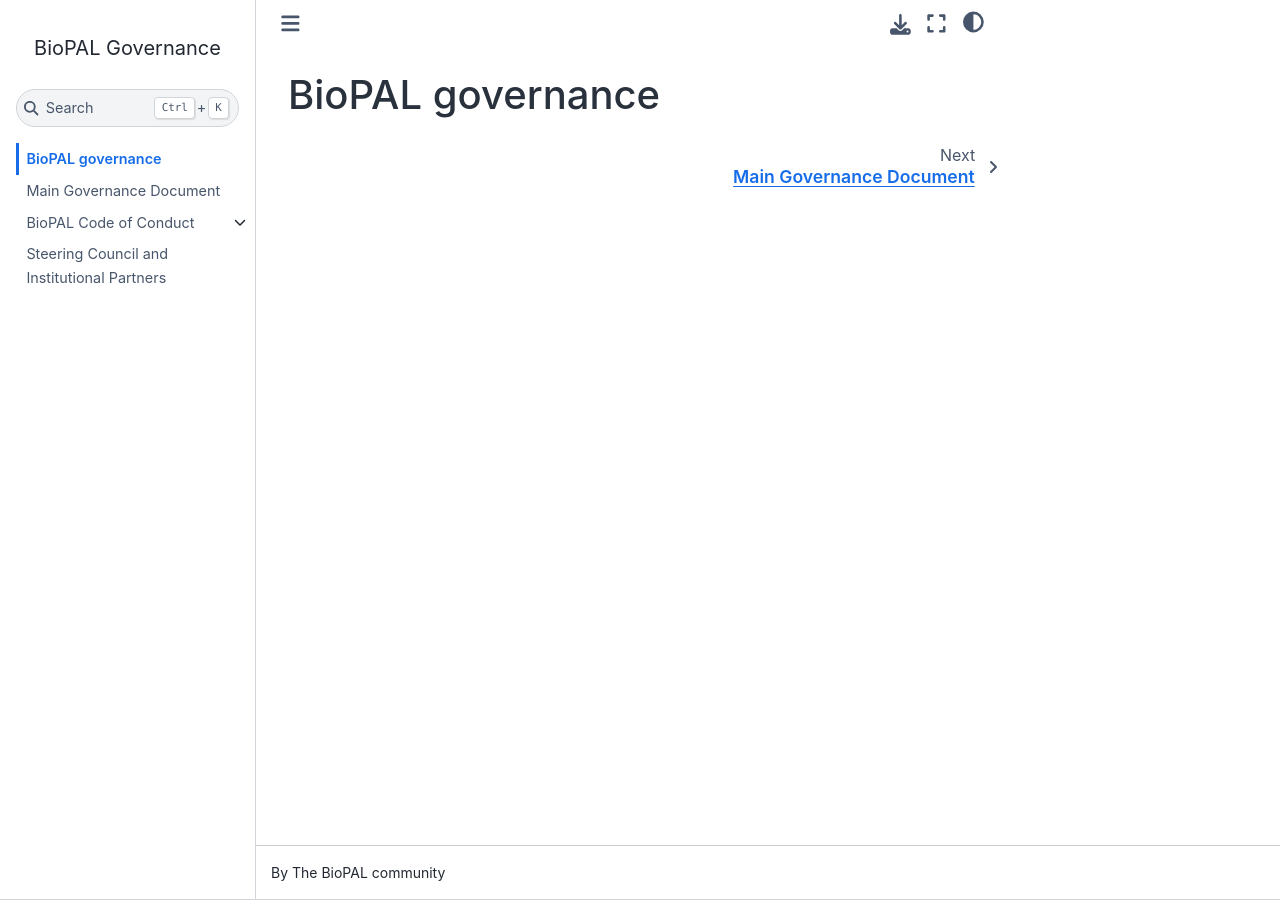
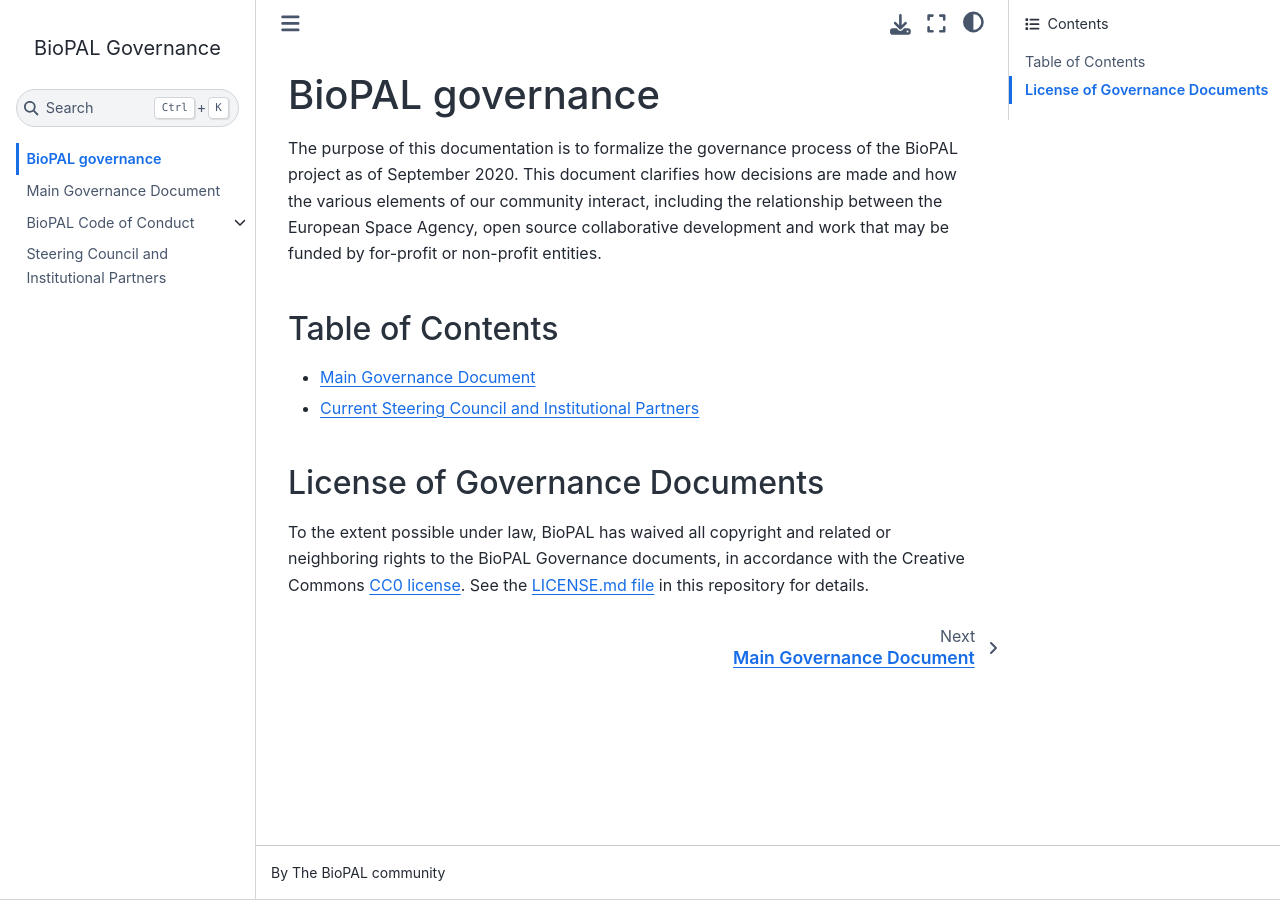
Before and after one commit to BioPAL/governance, a Jupyter Book: the page built from intro.md, in a window 1280 px wide. Built offline with Jupyter Book 1.0.4 settings and Sphinx 7.4.7 and the Sphinx Book theme 1.1.4, drawn with Linux system fonts in a browser that asks for light colours.

Commit message:
[ENH] add intro to governance documents

```diff
--- a/intro.md
+++ b/intro.md
@@ -1 +1,16 @@
 # BioPAL governance
+
+The purpose of this documentation is to formalize the governance process of the BioPAL project as of September 2020.
+This document clarifies how decisions are made and how the various elements
+of our community interact, including the relationship between the European Space Agency, open source
+collaborative development and work that may be funded by for-profit or non-profit entities.
+
+## Table of Contents
+
+* [Main Governance Document](governance)
+* [Current Steering Council and Institutional Partners](people)
+
+## License of Governance Documents
+
+To the extent possible under law, BioPAL has waived all copyright and related or neighboring rights to the BioPAL Governance documents, in accordance with the Creative Commons [CC0 license](http://creativecommons.org/publicdomain/zero/1.0/).  See the [LICENSE.md file](https://github.com/biopal/governance/blob/master/LICENSE.md)
+in this repository for details.
```
